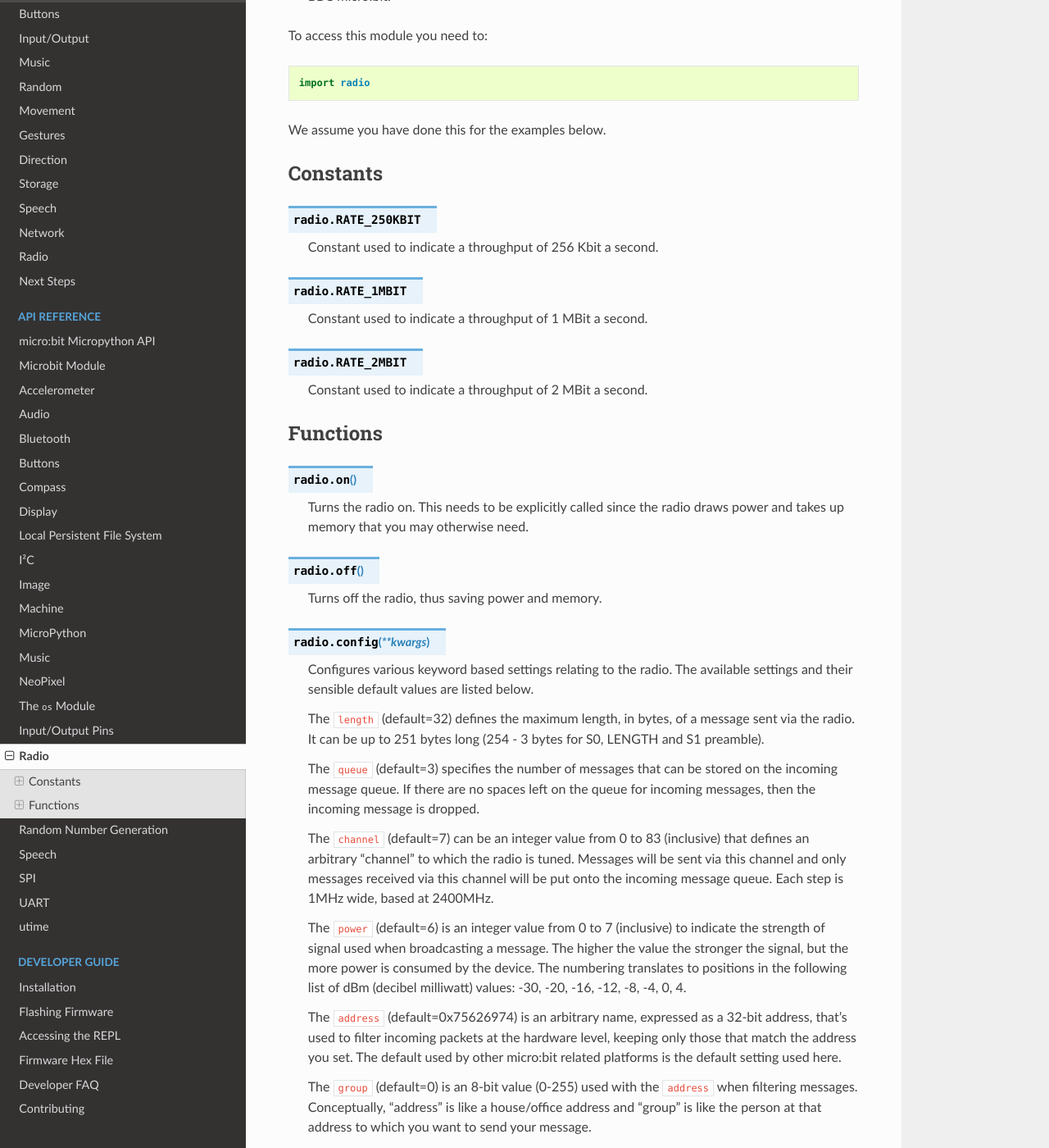
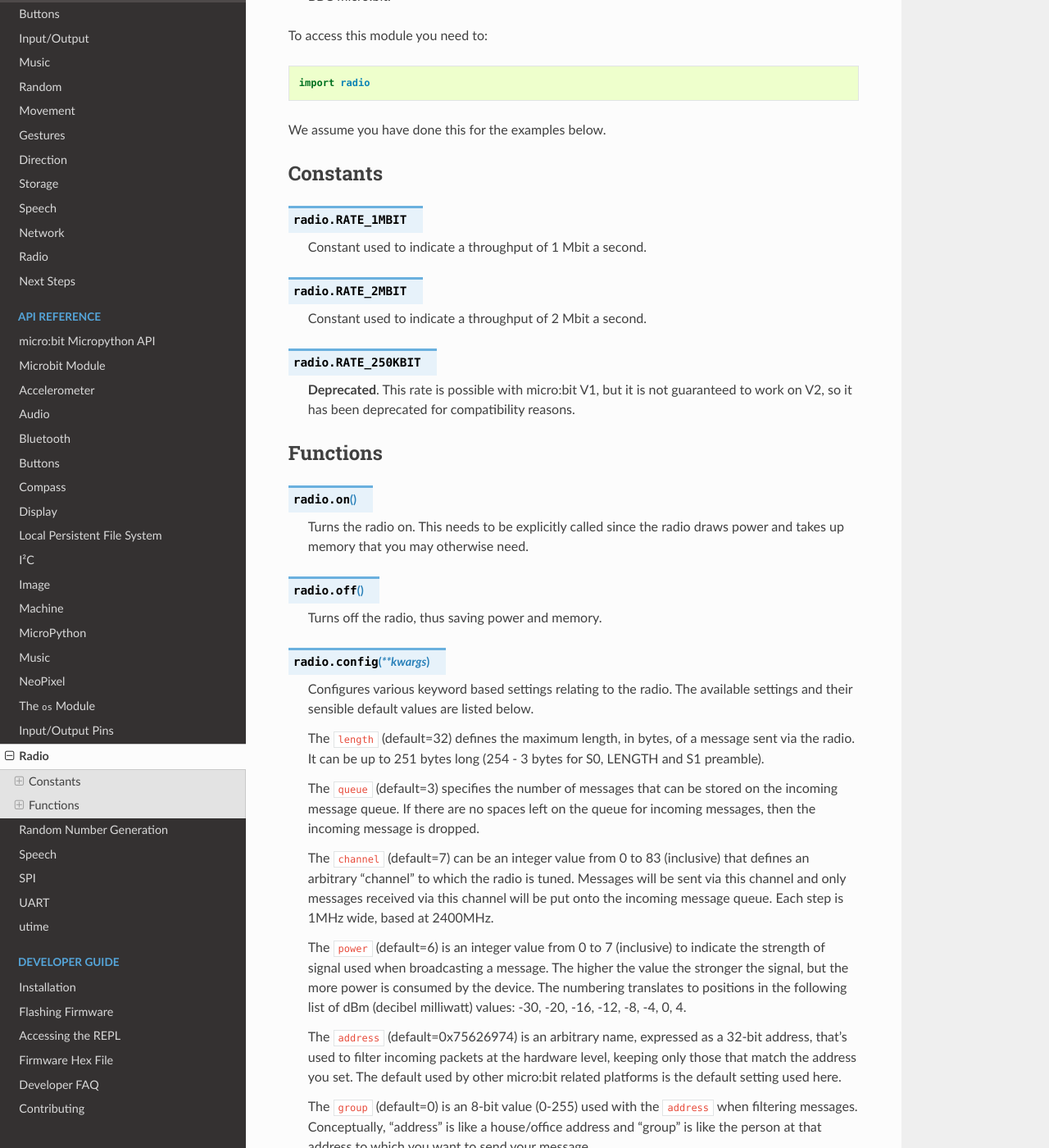
Before and after one commit to bbcmicrobit/micropython, a Sphinx documentation site: the page built from docs/radio.rst, in a window 1280 px wide and 1400 px high, scrolled down 609 px. Shown: the whole window at 82% size. Built offline with Sphinx 7.4.7 and the Read the Docs theme 2.0.0, drawn with Linux system fonts in a browser that asks for light colours.

Commit message:
docs: Remove radio.RATE_250KBIT as it has been dropped from V2.
The constant is still present in the micro:bit V1 MicroPython
port, but it is not in the V2 MicroPython port.
The value from the constant (`2`) can be used as an argument in
the V2 MicroPython `radio.config(data_rate=2)`, but because it is
not officially supported in the V2 nRF52833 microcontroller we
cannot guarantee it will always work, so the constant is
deprecated in V1 and removed in V2.

```diff
--- a/docs/radio.rst
+++ b/docs/radio.rst
@@ -28,17 +28,19 @@ We assume you have done this for the examples below.
 Constants
 =========
 
-.. py:attribute:: RATE_250KBIT
-
-    Constant used to indicate a throughput of 256 Kbit a second.
-
 .. py:attribute:: RATE_1MBIT
 
-    Constant used to indicate a throughput of 1 MBit a second.
+    Constant used to indicate a throughput of 1 Mbit a second.
 
 .. py:attribute:: RATE_2MBIT
 
-    Constant used to indicate a throughput of 2 MBit a second.
+    Constant used to indicate a throughput of 2 Mbit a second.
+
+.. py:attribute:: RATE_250KBIT
+
+    **Deprecated**.
+    This rate is possible with micro:bit V1, but it is not guaranteed to work
+    on V2, so it has been deprecated for compatibility reasons.
 
 
 Functions
```
Also changed, not shown: other parts of docs/radio.rst (+1 -2 lines).
